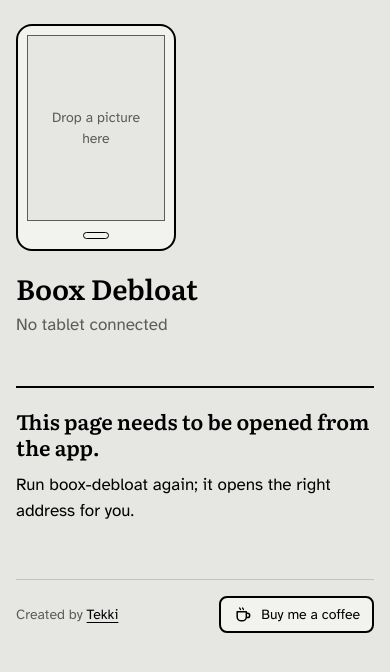
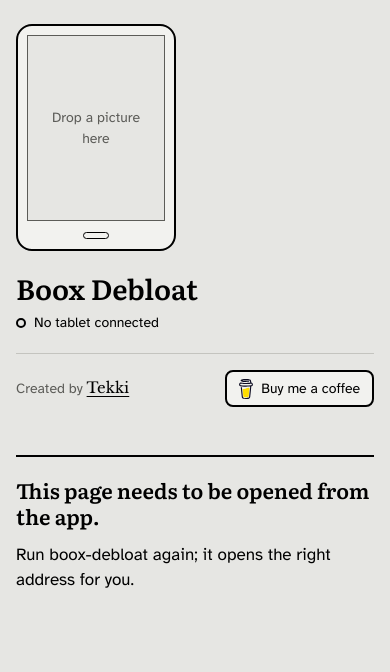
Before and after one commit to RodrickRK/boox-debloat, a plain HTML site: page web/index.html in a window 390 px wide. Drawn offline with nearby package versions, Linux system fonts and the light colour scheme.

Commit message:
Connection status, Refresh button and credit tweaks
- Connection line with a dot: Connected, waiting for permission, etc.
- Refresh button re-reads the tablet; asks before dropping queued changes
- Credit and Buy me a coffee moved into the sticky left panel
- Official Buy Me a Coffee logo, stored locally (no external script)
- Tekki set in Libre Baskerville

Co-Authored-By: Claude Opus 5.5 <noreply@anthropic.com>

```diff
--- a/web/app.css
+++ b/web/app.css
@@ -147,6 +147,32 @@ p { margin: 0; }
 .device-meta {
   margin-top: 8px;
   color: var(--muted);
+}
+
+/* Connection line: filled dot when the tablet is connected. */
+.conn {
+  margin-top: 8px;
+  display: flex;
+  align-items: center;
+  gap: 8px;
+  font-size: var(--s-1);
+}
+
+.conn-dot {
+  width: 10px;
+  height: 10px;
+  border-radius: 50%;
+  border: 2px solid var(--ink);
+  flex: none;
+}
+
+.conn.on .conn-dot { background: var(--ink); }
+.conn.on #connText { font-weight: 700; }
+
+.conn-refresh {
+  margin-left: auto;
+  font-size: var(--s-1);
+  padding: 4px 2px;
 }
 
 .sleep-status { margin-top: 10px; }
@@ -370,20 +396,28 @@ p { margin: 0; }
 .result .bad { color: var(--warn); }
 
 /* ---------- Credit ---------- */
+/* Sits at the bottom of the tablet panel, on one line. */
 .credit {
-  margin-top: 56px;
+  margin-top: 20px;
   padding-top: 16px;
   border-top: 1px solid var(--rule);
   display: flex;
   flex-wrap: wrap;
   align-items: center;
   justify-content: space-between;
-  gap: 12px 24px;
+  gap: 10px 16px;
   font-size: var(--s-1);
   color: var(--muted);
 }
 
 .credit a { color: var(--ink); text-underline-offset: 3px; }
+
+/* The studio name in its own typeface. */
+.credit .tekki {
+  font-family: "Libre Baskerville", Baskerville, Georgia, serif;
+  font-weight: 400;
+  font-size: 15px;
+}
 
 .coffee {
   display: inline-flex;
--- a/web/app.js
+++ b/web/app.js
@@ -116,10 +116,11 @@ function renderMessage(status) {
 
 function renderDevice(status) {
   show("demo", status.demo);
-  const connected = status.adb && status.state === "device";
+  const connected = token && status.adb && status.state === "device";
+  renderConnection(status, connected);
   if (!connected) {
     $("deviceName").textContent = "Boox Debloat";
-    $("deviceMeta").textContent = status.expired || status.stopped ? "Not connected to the app" : "No tablet connected";
+    show("deviceMeta", false);
     show("sleepStatus", false);
     show("pictureForm", false);
     show("restartBox", false);
@@ -128,10 +129,48 @@ function renderDevice(status) {
   show("restartBox", true);
   $("deviceName").textContent = status.model === "C69_M_STAR" ? "C69 M Star" : status.model || "Android device";
   const fw = (status.firmware.match(/(\d+\.\d+\.\d+)/) || [])[1] || status.firmware;
-  const date = (status.firmware.match(/^(\d{4}-\d{2}-\d{2})/) || [])[1];
-  $("deviceMeta").textContent = `Firmware ${fw}${date ? " (" + date + ")" : ""}, Android ${status.android}`;
+  const meta = $("deviceMeta");
+  meta.textContent = `Firmware ${fw}, Android ${status.android}`;
+  meta.title = status.firmware; // full build name on hover
+  show("deviceMeta", true);
   show("pictureForm", status.supported);
 }
+
+// The line under the tablet's name: a dot, what's happening, and Refresh.
+function renderConnection(status, connected) {
+  let text;
+  if (connected) text = "Connected";
+  else if (status.expired || status.stopped) text = "Not connected to the app";
+  else if (status.adb === false) text = "adb isn't installed";
+  else if (status.state === "unauthorized") text = "Waiting for USB permission";
+  else if (status.state === "multiple") text = "More than one device connected";
+  else text = "No tablet connected";
+  $("connText").textContent = text;
+  $("conn").classList.toggle("on", !!connected);
+  show("refreshBtn", !!connected);
+}
+
+// Re-reads the tablet: connection, firmware and every app's state.
+async function refreshAll() {
+  const n = state.pending.size;
+  if (n > 0) {
+    const body = [el("p", {}, `Refreshing reloads the app list from the tablet and drops your ${n} unapplied change${n === 1 ? "" : "s"}.`)];
+    if (!(await confirmDialog("Discard unapplied changes?", body, "Discard and refresh"))) return;
+  }
+  const btn = $("refreshBtn");
+  btn.disabled = true;
+  btn.textContent = "Refreshing…";
+  state.pending.clear();
+  state.apps = null; // makes refreshStatus reload the list
+  try {
+    await refreshStatus();
+  } finally {
+    btn.disabled = false;
+    btn.textContent = "Refresh";
+  }
+}
+
+$("refreshBtn").addEventListener("click", refreshAll);
 
 async function refreshStatus() {
   if (state.busy) return;
--- a/web/index.html
+++ b/web/index.html
@@ -7,7 +7,7 @@
 <link rel="icon" href="icon.svg" type="image/svg+xml">
 <link rel="preconnect" href="https://fonts.googleapis.com">
 <link rel="preconnect" href="https://fonts.gstatic.com" crossorigin>
-<link href="https://fonts.googleapis.com/css2?family=Atkinson+Hyperlegible:ital,wght@0,400;0,700;1,400&family=Literata:opsz,wght@7..72,500;7..72,600&display=swap" rel="stylesheet">
+<link href="https://fonts.googleapis.com/css2?family=Atkinson+Hyperlegible:ital,wght@0,400;0,700;1,400&family=Libre+Baskerville&family=Literata:opsz,wght@7..72,500;7..72,600&display=swap" rel="stylesheet">
 <link rel="stylesheet" href="app.css">
 </head>
 <body>
@@ -26,7 +26,12 @@
 
     <div class="device-info">
       <h1 id="deviceName">Boox Debloat</h1>
-      <p class="device-meta" id="deviceMeta">Looking for your tablet…</p>
+      <p class="device-meta" id="deviceMeta" hidden></p>
+      <div class="conn" id="conn">
+        <span class="conn-dot" aria-hidden="true"></span>
+        <span id="connText" role="status">Looking for your tablet…</span>
+        <button type="button" class="text-button conn-refresh" id="refreshBtn" hidden>Refresh</button>
+      </div>
       <p class="sleep-status" id="sleepStatus" hidden></p>
 
       <form class="picture" id="pictureForm" hidden>
@@ -46,8 +51,15 @@
 
       <div class="restart" id="restartBox" hidden>
         <button type="button" class="outline-button" id="restartBtn">Restart tablet</button>
-        <p class="picture-info">Finishes any app changes.</p>
       </div>
+
+      <footer class="credit">
+        <p>Created by <a class="tekki" href="https://www.tekki.studio" target="_blank" rel="noopener noreferrer">Tekki</a></p>
+        <a class="coffee" href="https://buymeacoffee.com/tekki.studio" target="_blank" rel="noopener noreferrer">
+          <img src="bmc-logo.svg" alt="" width="14" height="20">
+          <span>Buy me a coffee</span>
+        </a>
+      </footer>
     </div>
   </header>
 
@@ -81,18 +93,6 @@
     </div>
 
     <section class="result" id="result" hidden></section>
-
-    <footer class="credit">
-      <p>Created by <a href="https://www.tekki.studio" target="_blank" rel="noopener noreferrer">Tekki</a></p>
-      <a class="coffee" href="https://buymeacoffee.com/tekki.studio" target="_blank" rel="noopener noreferrer">
-        <svg viewBox="0 0 24 24" width="20" height="20" aria-hidden="true">
-          <path d="M5 8h11v6a5 5 0 0 1-5 5h-1a5 5 0 0 1-5-5V8Z" fill="none" stroke="currentColor" stroke-width="1.8" stroke-linejoin="round"/>
-          <path d="M16 10h1.5a2.5 2.5 0 0 1 0 5H16" fill="none" stroke="currentColor" stroke-width="1.8"/>
-          <path d="M8 3.5c0 1 1 1 1 2M11.5 3.5c0 1 1 1 1 2" fill="none" stroke="currentColor" stroke-width="1.5" stroke-linecap="round"/>
-        </svg>
-        <span>Buy me a coffee</span>
-      </a>
-    </footer>
   </main>
 </div>
 
```
Also changed, not shown: web/bmc-logo.svg (added).
